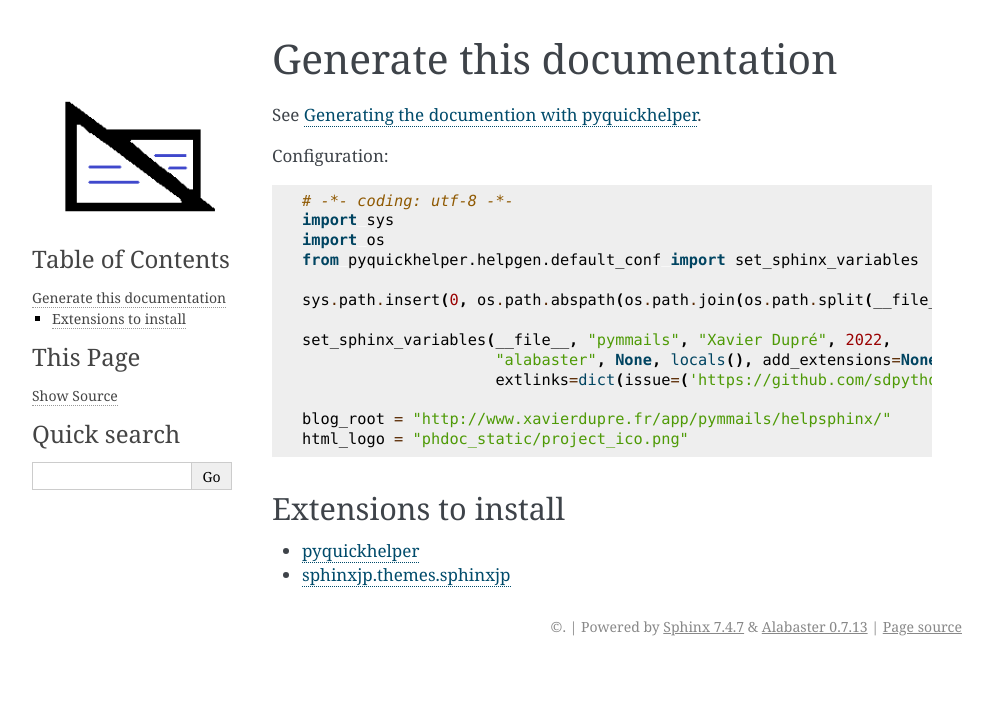
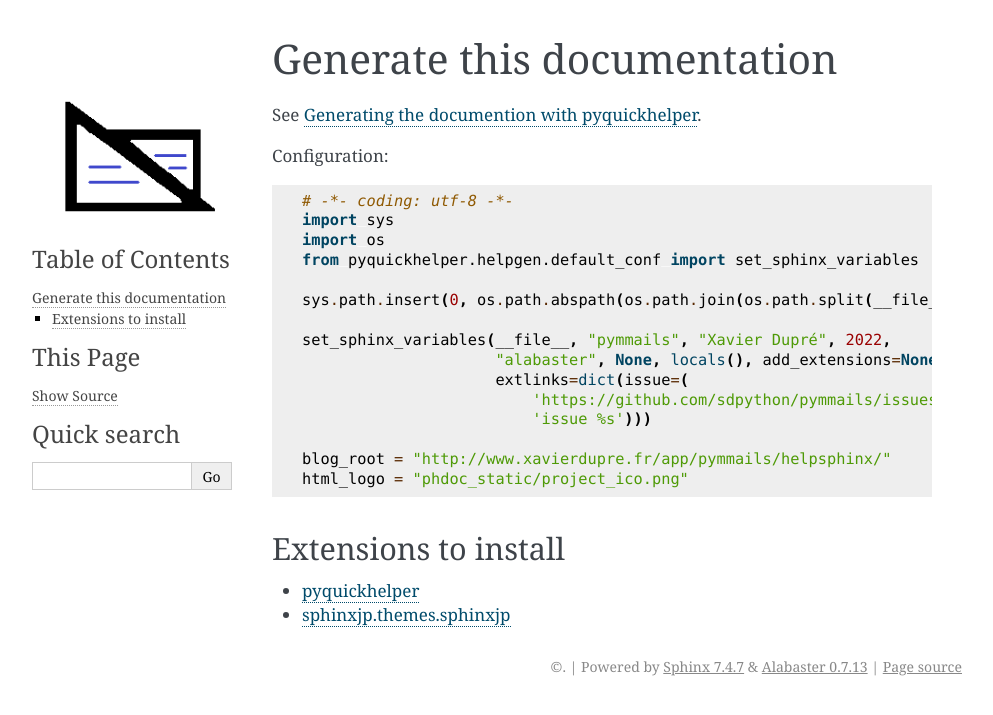
Before and after one commit to sdpython/pymmails, a Sphinx documentation site: the page built from _doc/sphinxdoc/source/generatedoc.rst, in a window 1280 px wide. Shown: the top 715 px of the page, without its empty margins (148-1141 px from the left). Built offline with Sphinx 7.4.7, drawn with Linux system fonts in a browser that asks for light colours; pages that are not in the unit, such as notebooks, are missing from menus.

Commit message:
Update conf.py

```diff
--- a/_doc/sphinxdoc/source/conf.py
+++ b/_doc/sphinxdoc/source/conf.py
@@ -7,7 +7,9 @@ sys.path.insert(0, os.path.abspath(os.path.join(os.path.split(__file__)[0])))
 
 set_sphinx_variables(__file__, "pymmails", "Xavier Dupré", 2022,
                      "alabaster", None, locals(), add_extensions=None,
-                     extlinks=dict(issue=('https://github.com/sdpython/pymmails/issues/%s', 'issue')))
+                     extlinks=dict(issue=(
+                         'https://github.com/sdpython/pymmails/issues/%s',
+                         'issue %s')))
 
 blog_root = "http://www.xavierdupre.fr/app/pymmails/helpsphinx/"
 html_logo = "phdoc_static/project_ico.png"
```
